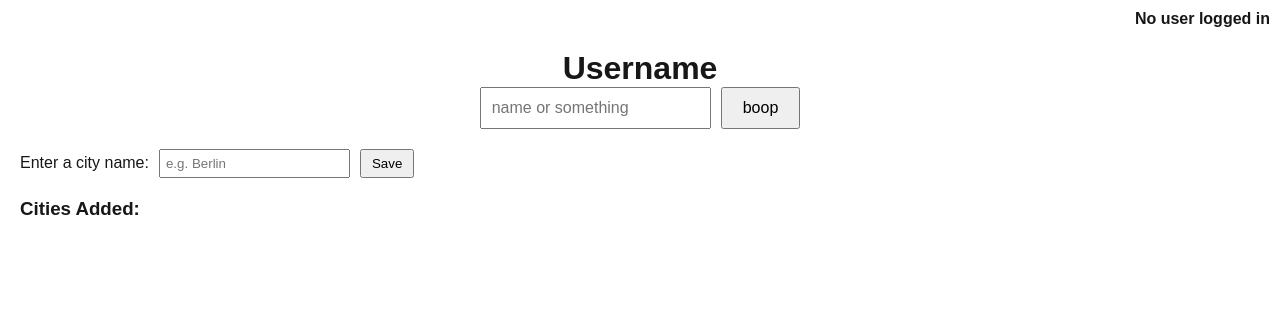
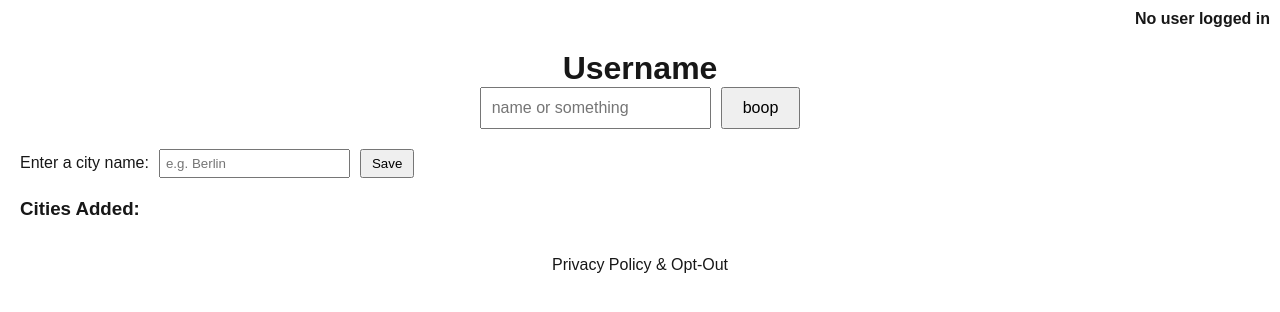
Before and after one commit to ffups/Blabolizer1612, a Next.js app in the folder Blabolizer1612/front-end/: page / in a window 1280 px wide. Shown: the top 312 px of the page. Built offline with nearby package versions, Linux system fonts and the light colour scheme.

Commit message:
feat: add PrivacyPage component and Footer for privacy policy and opt-out

```diff
--- a/Blabolizer1612/front-end/src/app/page.tsx
+++ b/Blabolizer1612/front-end/src/app/page.tsx
@@ -1,6 +1,7 @@
 import NamePage from "../pages/name";
 import UsernameDisplay from "../components/usernameDisplay";
 import CityInput from "@/components/cityInput";
+import Footer from "@/components/Footer";
 
 export default function Home() {
   return (
@@ -8,6 +9,7 @@ export default function Home() {
             <UsernameDisplay />
             <NamePage />
             <CityInput />
+            <Footer />
     </div>
   );
 }
--- /dev/null
+++ b/Blabolizer1612/front-end/src/components/Footer.tsx
@@ -0,0 +1,10 @@
+// Example Footer.tsx
+import Link from "next/link";
+
+export default function Footer() {
+  return (
+    <footer style={{ textAlign: "center", padding: "1rem" }}>
+      <Link href="/privacy">Privacy Policy & Opt-Out</Link>
+    </footer>
+  );
+}
```
Also changed, not shown: Blabolizer1612/front-end/src/app/privacy/page.tsx (added, +13 -0 lines).
